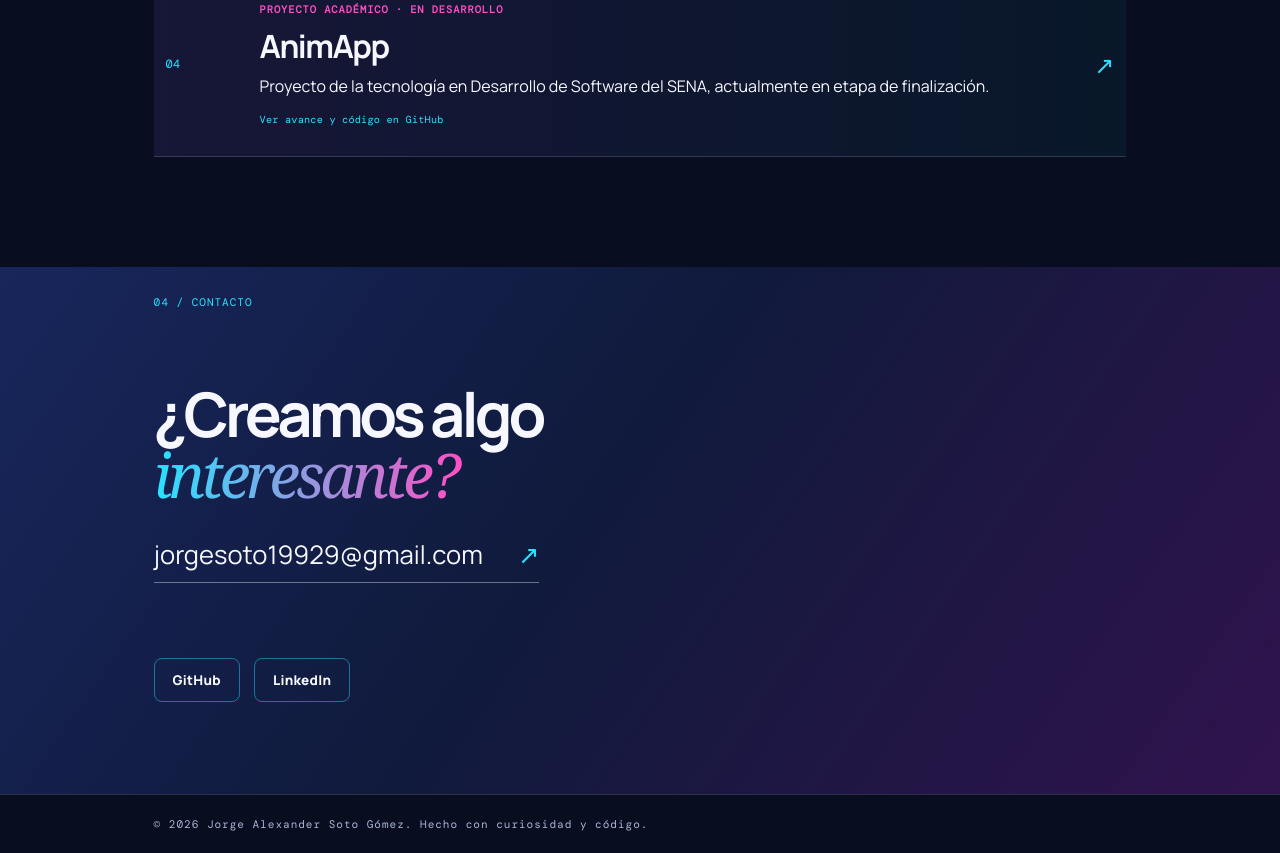
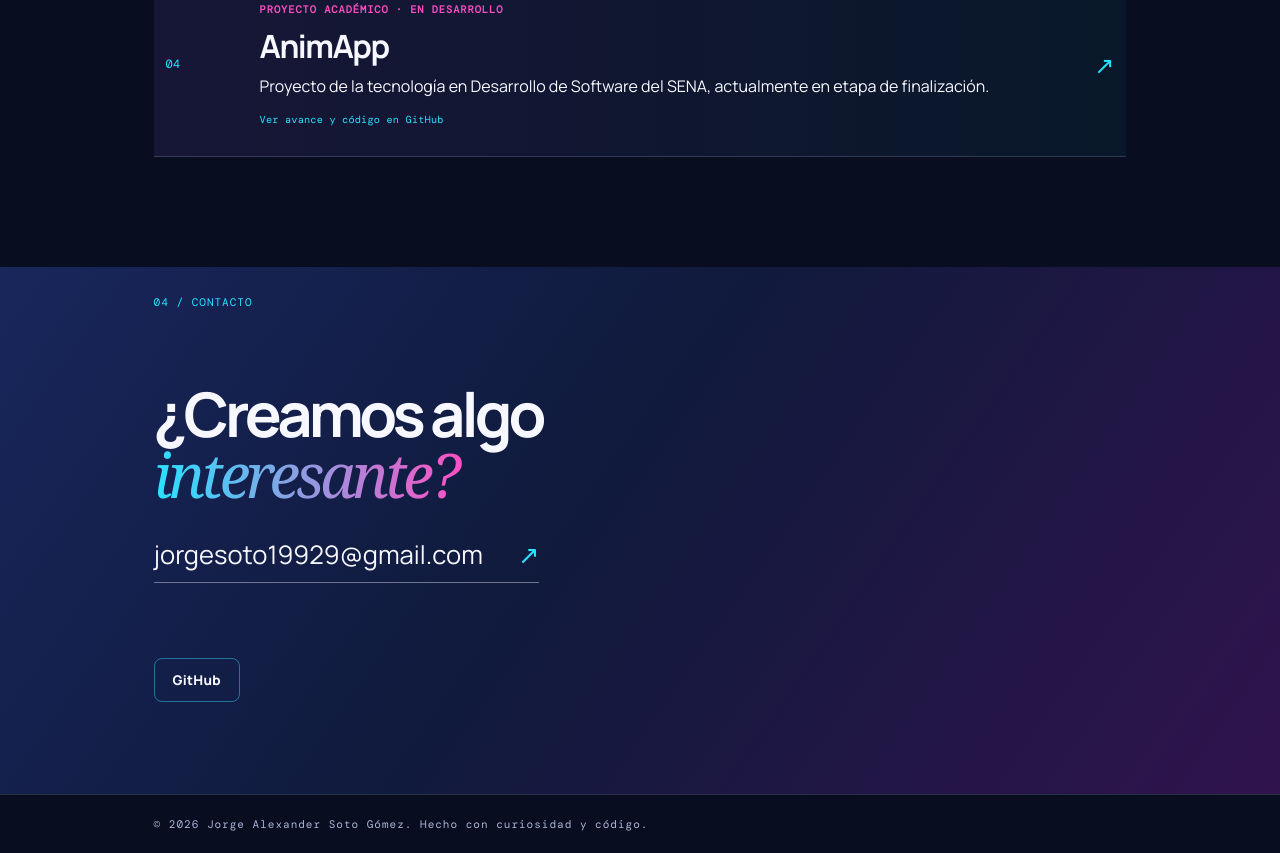
Before and after one commit to jorge-soto-code/portafolio, a plain HTML site: page index.html in a window 1280 px wide. Shown: the part 2696-3549 px from the top of the page. Drawn offline with nearby package versions, Linux system fonts and the light colour scheme.

Commit message:
Version 1.0 del portafolio personal

```diff
--- a/index.html
+++ b/index.html
@@ -144,7 +144,7 @@
         <a class="contact-email" href="mailto:jorgesoto19929@gmail.com">jorgesoto19929@gmail.com <span>↗</span></a>
         <div class="social-links">
           <a href="https://github.com/jorge-soto-code" target="_blank" rel="noreferrer">GitHub</a>
-          <a href="https://linkedin.com/in/tu-usuario" target="_blank" rel="noreferrer">LinkedIn</a>
+          <!-- <a href="https://linkedin.com/in/tu-usuario" target="_blank" rel="noreferrer">LinkedIn</a> -->
         </div>
       </section>
     </main>
```
